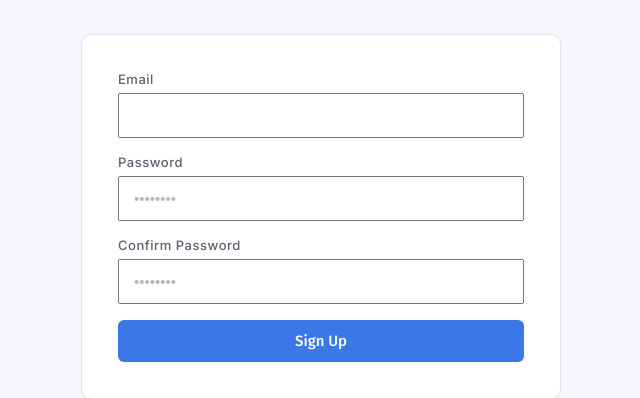
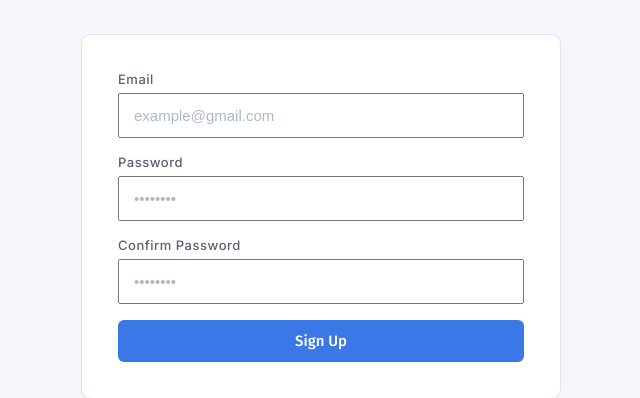
Before and after one commit to joew63/apply-tracker, a Flask app: page /signup in a window 1280 px wide. Shown: the part 198-596 px from the top of the page, without its empty margins (319-959 px from the left). Run offline with Flask 3, Linux system fonts and the light colour scheme.

Commit message:
fixed bug

```diff
--- a/templates/signup.html
+++ b/templates/signup.html
@@ -25,7 +25,7 @@
             <form action="/signup" method="POST">
                 <div class="form-group" style="margin-bottom: 16px;">
                     <label for="email">Email</label>
-                    <input type="email" id="email" name="email" placeholder="">
+                    <input type="email" id="email" name="email" placeholder="example@gmail.com">
                 </div>
                 <div class="form-group" style="margin-bottom: 16px;">
                     <label for="password">Password</label>
```
